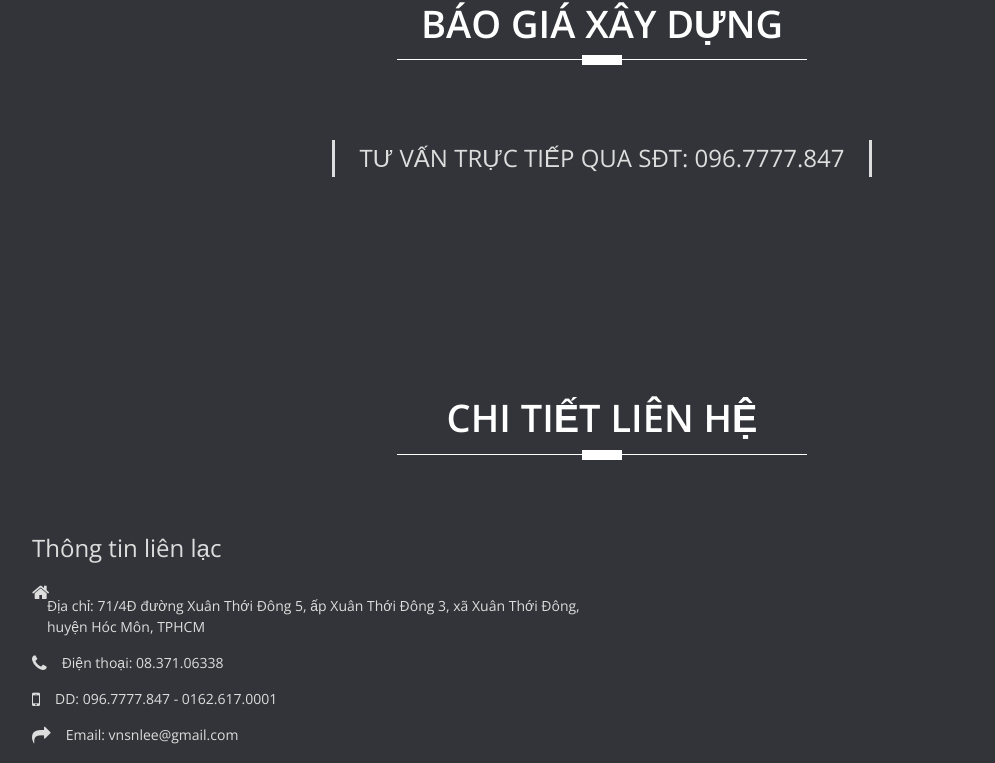
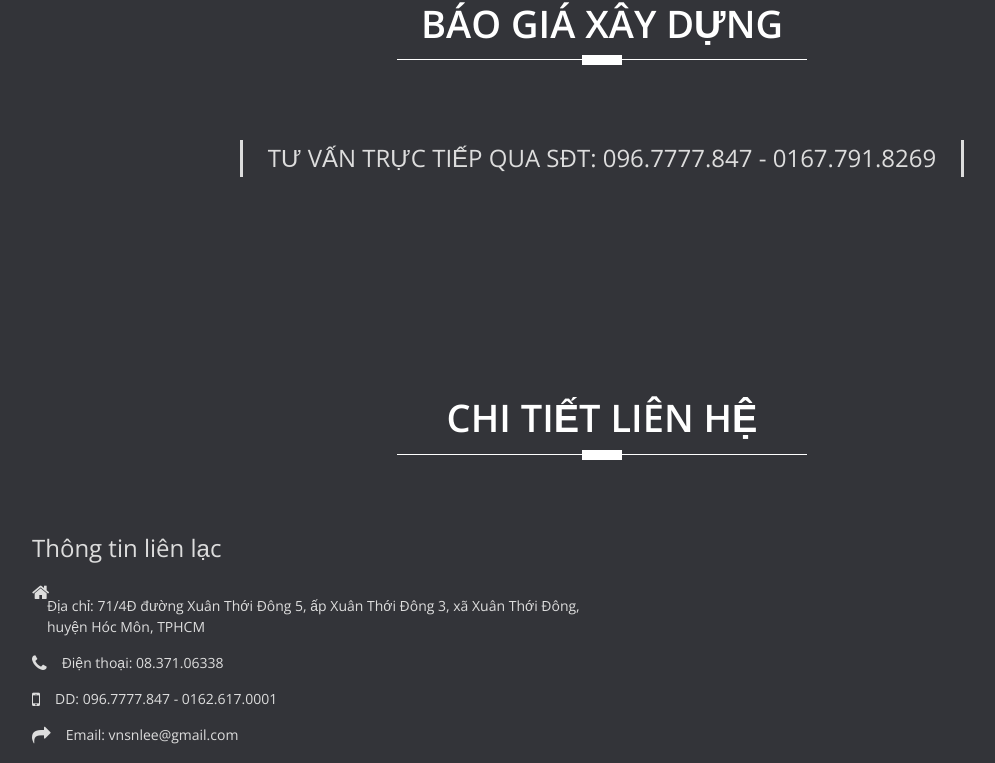
Before and after one commit to anvicovn/anvicovn.github.io, a plain HTML site: page index.html in a window 1280 px wide. Shown: the part 6365-7128 px from the top of the page, without its empty margins (38-1033 px from the left). Drawn offline with nearby package versions, Linux system fonts and the light colour scheme.

Commit message:
them sdt

```diff
--- a/index.html
+++ b/index.html
@@ -538,7 +538,7 @@ Start About Section
 
             <!-- section title -->
             <div class="sub-title text-center">
-                <h3>Tư vấn trực tiếp qua SĐT: 096.7777.847</h3>
+                <h3>Tư vấn trực tiếp qua SĐT: 096.7777.847 - 0167.791.8269</h3>
             </div>
             <!-- /section title -->
 
```
